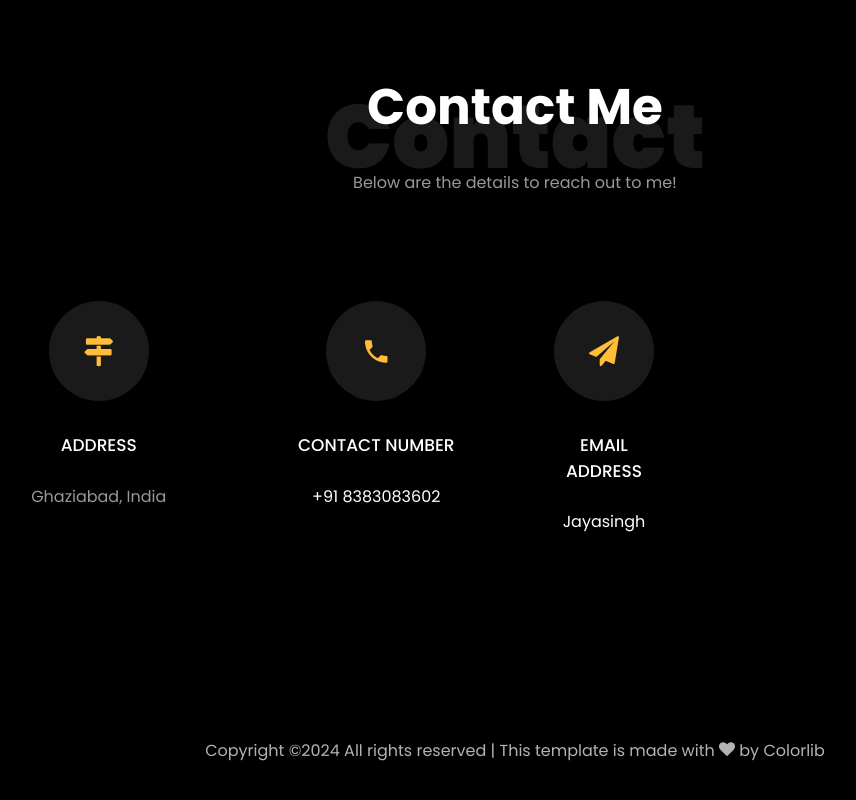
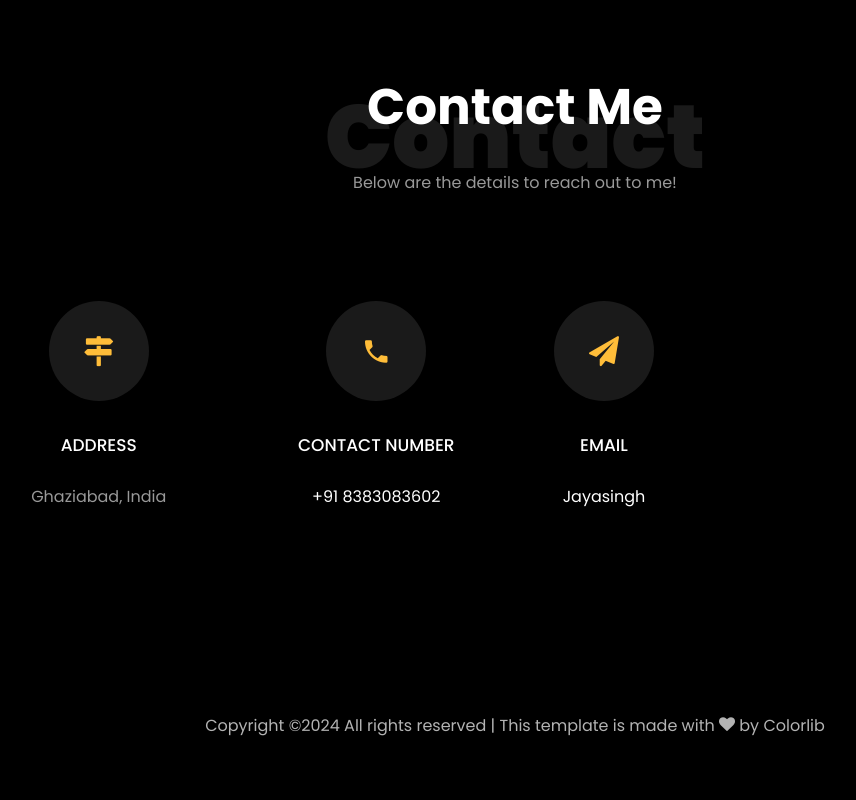
Before and after one commit to Jayasr31/Jayasr31.github.io, a plain HTML site: page index.html in a window 1280 px wide. Shown: the part 4150-4950 px from the top of the page, without its empty margins (125-981 px from the left). Drawn offline with Linux system fonts and the light colour scheme; files whose address does not match are found by name.

Commit message:
Update index.html

```diff
--- a/index.html
+++ b/index.html
@@ -488,7 +488,7 @@
           		<div class="icon d-flex align-items-center justify-content-center">
           			<span class="icon-paper-plane"></span>
           		</div>
-          		<h3 class="mb-4">Email Address</h3>
+          		<h3 class="mb-4">Email </h3>
 	            <p><a href="mailto:jayasingh140522@gmail.com">Jayasingh</a></p>
 	          </div>
 
```
